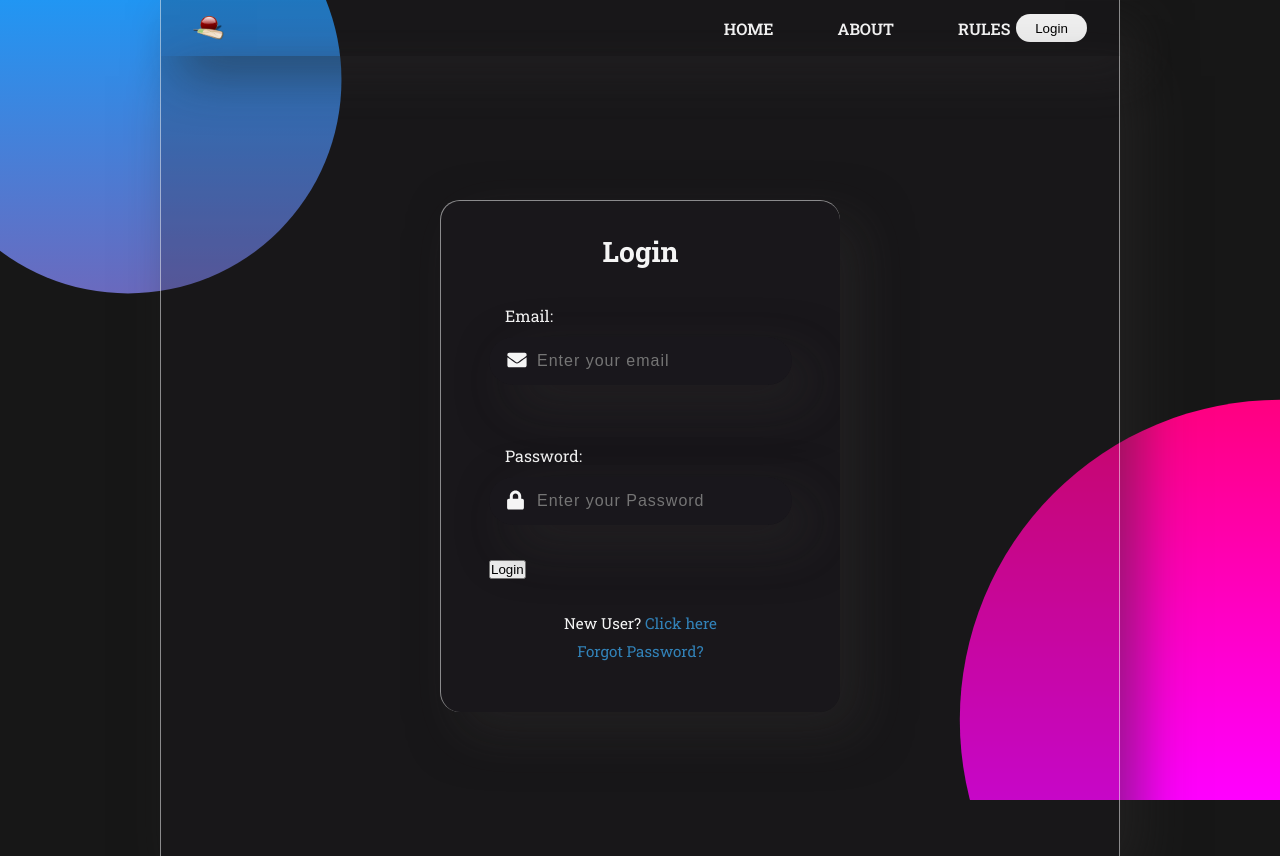
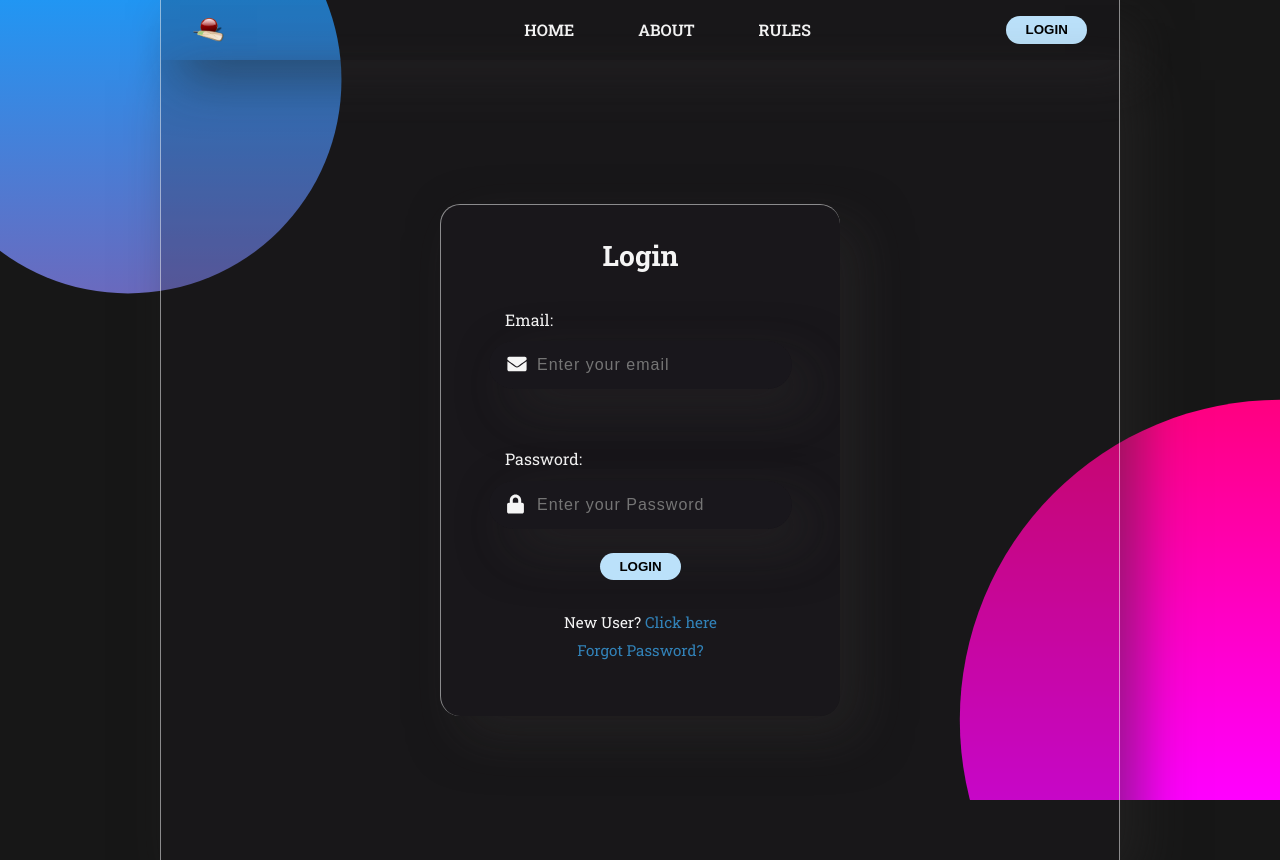
Before and after one commit to Jayanth175/player-auction-system, a React (Create React App) app in the folder client/: page /login in a window 1280 px wide. Built offline with nearby package versions, Linux system fonts and the light colour scheme; no server answers.

Commit message:
Fixed navbars responsiveness and added the button component to the form page

```diff
--- a/client/src/components/Form.js
+++ b/client/src/components/Form.js
@@ -22,9 +22,7 @@ const Form = ({ title, data, onFormSubmit, message = () => {}, error, loading })
                     {data.map((inputFields, index) => {
                         return <Input key={index} {...inputFields} />
                     })}
-                    {!loading? <div className="btn">
-                        <input type='submit' value={title} className="btn-link"/>
-                    </div> : <Loader size="2"/> }
+                    {!loading? <div className="center"> <button type="submit" className="button">{title}</button> </div> : <Loader size="2"/> }
                 </form>
                 <p className={error === '' ? 'invisible' : 'error'}>{error}</p>
                 <div className="form-container-additional">
--- a/client/src/components/Navbar.js
+++ b/client/src/components/Navbar.js
@@ -2,13 +2,14 @@ import Bars from './Bars';
 import { useState, useContext } from 'react';
 import { Link, useHistory } from 'react-router-dom';
 import { UserContext } from '../hooks/UserContext';
+import Loader from './Loading.component';
 
 const { logout } = require('../services/auth.service');
 
 const Navbar = () => {
 
     const [barState, setBarState] = useState(false);
-    const { user, setUser } = useContext(UserContext);
+    const { user, setUser, loading } = useContext(UserContext);
     let history = useHistory();
 
     const handleClick = async () => {
@@ -29,9 +30,11 @@ const Navbar = () => {
                 <Link to="/rules" className="nav-container-main-content">Rules</Link>
             </nav>
 
-            <button className="button" onClick={() => (handleClick())}>
-                {user? "Logout" : "Login"}
-            </button>
+            <div className={barState ? "activate" : "deactivate"}>
+                {!loading? <button className="button" onClick={() => (handleClick())}>
+                    {user? "Logout" : "Login"}
+                </button>: <Loader size="2"/>}
+            </div>
 
             <div className="bar-container">
                 <Bars barState={barState} setBarState={setBarState}/>
--- a/client/src/sass/components/button.scss
+++ b/client/src/sass/components/button.scss
@@ -1,11 +1,15 @@
 .button{
-  position: absolute;
+  position: relative;
+  display: inline-block;
   padding: .4rem 1.2rem;
   border-radius: 30px;
   transition: transform .8s;
+  text-transform: uppercase;
+  font-weight: 700;
   overflow: hidden;
   border: none;
   outline: none;
+  background-color: $theme-color3;
   z-index: 1;
 
   &::before{
@@ -19,7 +23,7 @@
     right: 0;
     bottom: 0;
     border-radius: 50%;
-    background-color: red;
+    background-color: $theme-color;
     transition: transform .8s;
   }
 
--- a/client/src/sass/components/navbar.scss
+++ b/client/src/sass/components/navbar.scss
@@ -2,23 +2,22 @@
     @include glassmorphism;
     position: relative;
     display: flex;
-    justify-content: flex-end;
+    justify-content: space-between;
     align-items: center;
     padding: 1rem 2rem;
 
     &-logo {
         height: 1.5rem;
-        margin-right: auto;
     }
 
     &-main {
         position: relative;
         display: flex;
         flex-direction: row;
-        justify-content: flex-end;
+        justify-content: center;
         font-size: 1rem;
-        margin-right: 5%;
         font-weight: 600;
+        transform: translateX(15%);
         transition: all .3s ease-in-out;
 
         &-content {
@@ -64,6 +63,9 @@
         width: 100%;
         height: auto;
 
+        &-logo {
+            margin-right: auto;
+        }
         &-main{
             flex-direction: column;
             margin-top: 1rem;
--- a/client/src/sass/main.scss
+++ b/client/src/sass/main.scss
@@ -1,6 +1,7 @@
 //Utilities
 @import './utilities/variables.scss';
 @import './utilities/mixins.scss';
+@import './utilities/classes.scss';
 
 //Base
 @import './base/reset.scss';
--- /dev/null
+++ b/client/src/sass/utilities/classes.scss
@@ -0,0 +1,5 @@
+.center {
+    display: flex;
+    justify-content: center;
+    align-items: center;
+}
--- a/client/src/sass/utilities/variables.scss
+++ b/client/src/sass/utilities/variables.scss
@@ -1,8 +1,11 @@
+//Colors
 $background-color-main : hsla(267, 15%, 12%, 0.247);
 $background-color-tertiary: hsla(0, 0%, 96%, .1);
 $background-color-secondary : #171717;
 $font-color-main : whitesmoke;
 $theme-color: #3282b8;
+$theme-color2: #0f4c75;
+$theme-color3: #bbe1fa;
 $hover-color: wheat;
 
 $max-width: 800px;
```
Also changed, not shown: client/src/components/Error.js (line endings or trailing spaces).
